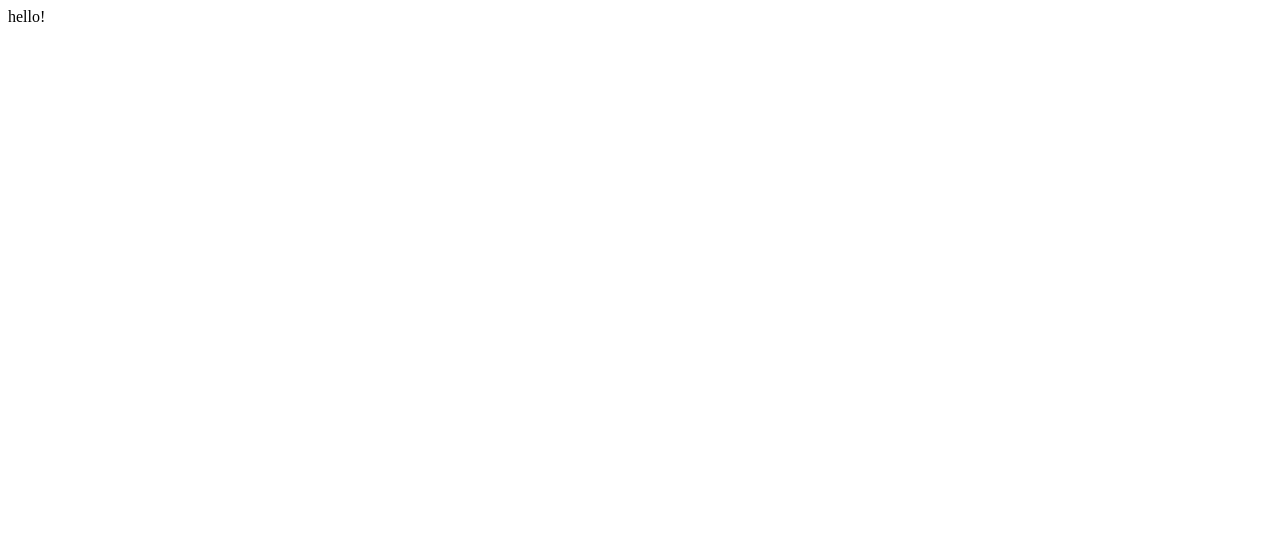
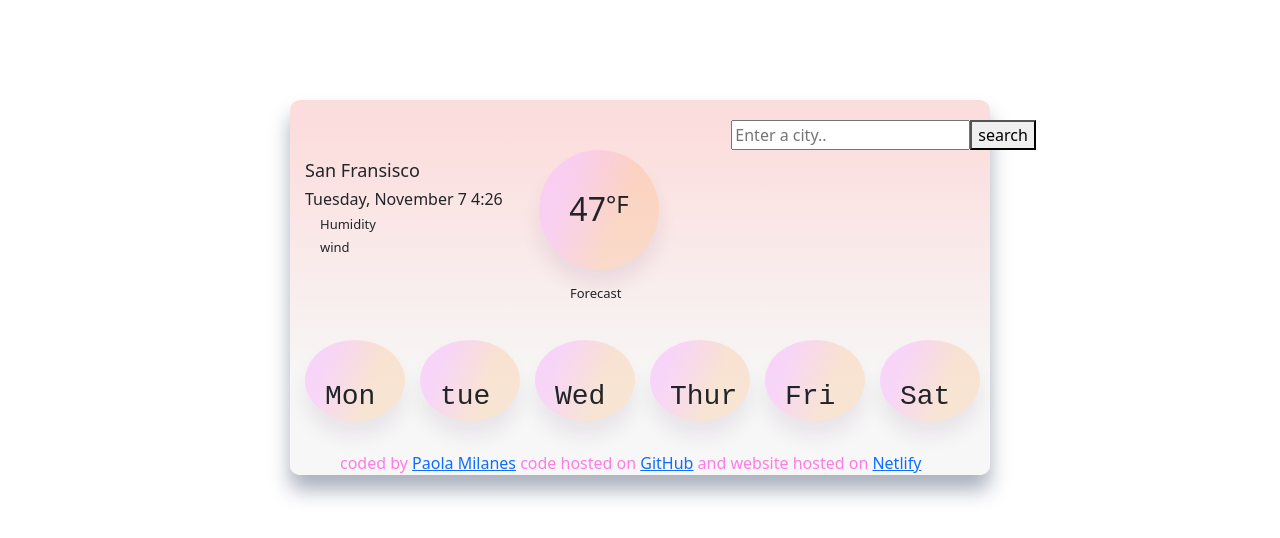
Before and after one commit to paola-milanes/vanilla-weatherapp, a plain HTML site: page index.html in a window 1280 px wide. Drawn offline with nearby package versions, Linux system fonts and the light colour scheme; files whose address does not match are found by name.

Commit message:
working location

```diff
--- a/index.html
+++ b/index.html
@@ -5,10 +5,107 @@
     <meta http-equiv="X-UA-Compatible" content="IE=edge">
     <meta name="viewport" content="width=device-width, initial-scale=1.0">
     <title>vanilla-WeatherApp</title>
+    <link rel="stylesheet" href="styles.css">
+    <link href="https://cdn.jsdelivr.net/npm/bootstrap@5.3.2/dist/css/bootstrap.min.css" rel="stylesheet" integrity="sha384-T3c6CoIi6uLrA9TneNEoa7RxnatzjcDSCmG1MXxSR1GAsXEV/Dwwykc2MPK8M2HN" crossorigin="anonymous">
+    <script
+      src="https://unpkg.com/axios/dist/axios.min.js">
+    </script>
 </head>
 
 <body>
-    hello!
-    <footer></footer>
+    <div class="weather-conteiner">
+        <div class="row">
+            <div class="col-4">
+                <main>
+                    <h1 id = "current-city"> San Fransisco</h1>
+                    <h3 id = "current-date"> Sunday, October 24 20:41</h3>
+                    <span class="data">
+                        <h3 id="Humidity">
+                            Humidity
+                        </h3>
+                        <h3 id="Wind">
+                            wind
+                        </h3>
+                        <h3 id="Forecast">
+                            Forecast
+                        </h3>
+                    </span>
+
+                </main>
+            </div>
+            <div class="col-4" id= "current-temp">
+                    <h2 id ="main-temp"> 47 </h2>
+
+
+                        <h4 id = "fahrenheit">  °F </h4>
+                        <!-- |
+                        <h4 id ="celsious">°C </h4> -->
+
+
+
+
+            </div>
+
+
+            <div class="col-3">
+                <header>
+                    <form class="search-form">
+                        <input
+                        type="text"
+                        placeholder="Enter a city.."
+                        id="search-bar"
+                        required
+                        />
+                <div class="col-1">
+                    <button type="submit" value = "search" > search</button>
+
+                </div>
+                    </form>
+                </header>
+            </div>
+
+        </div>
+
+        <div class="row">
+            <div class="week">
+
+                <div class="col-2" id="second-day">
+                    <h3> Mon</h3>
+                </div>
+                <div class="col-2" id="third-day">
+                    <h3> tue</h3>
+                </div>
+                <div class="col-2" id="fourth-day">
+                    <h3> Wed</h3>
+                </div>
+                <div class="col-2" id="fifth-day">
+                    <h3> Thur </h3>
+                </div>
+                <div class="col-2" id="sixth-day">
+                    <h3> Fri</h3>
+                </div>
+                <div class="col-2" id="seventh-day">
+                    <h3> Sat</h3>
+                </div>
+            </div>
+
+        </div>
+
+
+        <footer id = "footer">
+            coded by
+                    <a href="https://github.com/paola-milanes" target="_blank">Paola Milanes</a>
+            code hosted on
+                    <a href="https://github.com/paola-milanes/vanilla-weatherapp0"> GitHub</a>
+            and website hosted on
+                    <a href="https://shecodes-vanilla-weatherapp.netlify.app"> Netlify</a>
+        </footer>
+    </div>
+
+
+
+
+    <script src= /Users/paolamilanes/SheCodes/codes-plus/src/vanilla-weatherapp/script.js></script>
+    <script src="https://cdn.jsdelivr.net/npm/bootstrap@5.3.2/dist/js/bootstrap.bundle.min.js" integrity="sha384-C6RzsynM9kWDrMNeT87bh95OGNyZPhcTNXj1NW7RuBCsyN/o0jlpcV8Qyq46cDfL" crossorigin="anonymous"></script>
 </body>
 </html>
--- /dev/null
+++ b/script.js
@@ -0,0 +1,66 @@
+
+let months = [
+  "January",
+  "February",
+  "March",
+  "April",
+  "May",
+  "June",
+  "July",
+  "August",
+  "September",
+  "October",
+  "November",
+  "December",
+];
+let days = [
+  "Sunday",
+  "Monday",
+  "Tuesday",
+  "Wednesday",
+  "Thursday",
+  "Friday",
+  "Saturday",
+];
+
+let currentDay = document.querySelector("#current-date")
+let now = new Date();
+let moth = now.getMonth();
+let day = now.getDay();
+let date = now.getDate();
+let hour = now.getHours();
+let minutes = now.getMinutes();
+
+
+if(hour>10){
+    currentDay.innerHTML = `${days[day]}, ${months[moth]} ${date}   0${hour}:${minutes}`;
+}
+if (minutes < 10) {
+    currentDay.innerHTML = `${days[day]}, ${months[moth]} ${date}   ${hour}:0${minutes}`;
+} else {
+
+  currentDay.innerHTML = `${days[day]}, ${months[moth]} ${date} ${hour}:${minutes}`;
+};
+function showTemperature(Response){
+    console.log(Response.data)
+    document.querySelector("#current-city").innerHTML = Response.data.name;
+    document.querySelector("#Humidity").innerHTML = `Humidity: ${Response.data.main.humidity} %`;
+    document.querySelector("#Wind").innerHTML = `Wind: ${Response.data.wind.speed} mph`;
+    document.querySelector("#main-temp").innerHTML = Math.round(Response.data.main.temp);
+    document.querySelector("#Forecast").innerHTML =Response.data.weather[0].description;
+
+}
+
+function searchCityName(event) {
+  event.preventDefault();
+  console.log("hello")
+  let apiKey = "68dec89f5577f56bb12d71530e92be60";
+  let city = document.querySelector("#search-bar").value;
+  console.log(city)
+  let apiUrl = `https://api.openweathermap.org/data/2.5/weather?q= ${city}&appid=${apiKey}&units=imperial`;
+  axios.get(apiUrl).then(showTemperature);
+}
+
+let form = document.querySelector(".search-form");
+
+form.addEventListener("submit", searchCityName);
--- /dev/null
+++ b/styles.css
@@ -0,0 +1,99 @@
+.weather-conteiner{
+    border-radius: 10px;
+    max-width: 700px;
+    margin: auto;
+    margin-top: 100px;
+    box-shadow: 0px 15px 20px #0b1e4259;
+    background: linear-gradient(0deg, rgb(247, 247, 247) 23.8%, rgb(252, 221, 221) 92%);
+
+
+
+}
+
+#current-temp{
+    box-shadow: 0px 15px 20px #410b4214;
+    border-radius: 50%;
+    background: linear-gradient(110.5deg, rgba(248, 196, 249, 0.66) 22.8%, rgba(253, 122, 4, 0.15) 64.6%);
+    /* outline: auto; */
+    display:flex;
+    max-height: 120px;
+    max-width: 120px;
+    padding-right: 53px;
+    padding-top: 40px;
+    padding-left: 20px;
+
+    margin-top: 50px;
+    margin-left: 20px;
+    /* margin-bottom: 40px; */
+
+}
+#Humidity, #Wind, #Forecast{
+    font-size: small;
+    margin-left: 30px;
+}
+#Forecast{
+    margin-left: 280px;
+    margin-top: 30px;
+    font-size: small;
+    display: flex;
+}
+
+.untis{
+    display: flex;
+}
+#main-temp{
+    font-weight: 300;
+    padding-left: 10px;
+    margin-bottom: 10px;
+
+}
+#current-city{
+font-size: large;
+ margin-top: 60px;
+ margin-left: 15px;
+
+
+}
+#current-date {
+    font-size:medium;
+    /* margin-bottom: 100px; */
+     margin-left: 15px;
+}
+
+ul {
+  list-style-type: none;
+}
+.search-form{
+    margin-top: 20px;
+    margin-left: 60px;
+    display: flex;
+}
+.week{
+    display: block;
+    display: flex;
+
+}
+#second-day, #third-day, #fourth-day,#fifth-day,#sixth-day,#seventh-day{
+     box-shadow: 0px 15px 20px #410b4214;
+    border-radius: 50%;
+    background: linear-gradient(110.5deg, rgba(248, 196, 249, 0.66) 22.8%, rgba(253, 122, 4, 0.15) 64.6%);
+    max-height: 100px;
+    max-width: 100px;
+    padding-right: 53px;
+    padding-top: 40px;
+    padding-left: 20px;
+    margin-left: 15px;
+    font-family: 'Courier New', Courier, monospace;
+    font-size: small;
+    margin-top: 30px;
+    margin-bottom: 30px;
+
+}
+#footer{
+    color: rgb(255, 124, 231);
+    margin-left: 50px;
+}
+/* .active-pink input[type=text] {
+  border-bottom: 1px solid #f48fb1;
+  box-shadow: 0 1px 0 0 #f48fb1;
+} */
```
